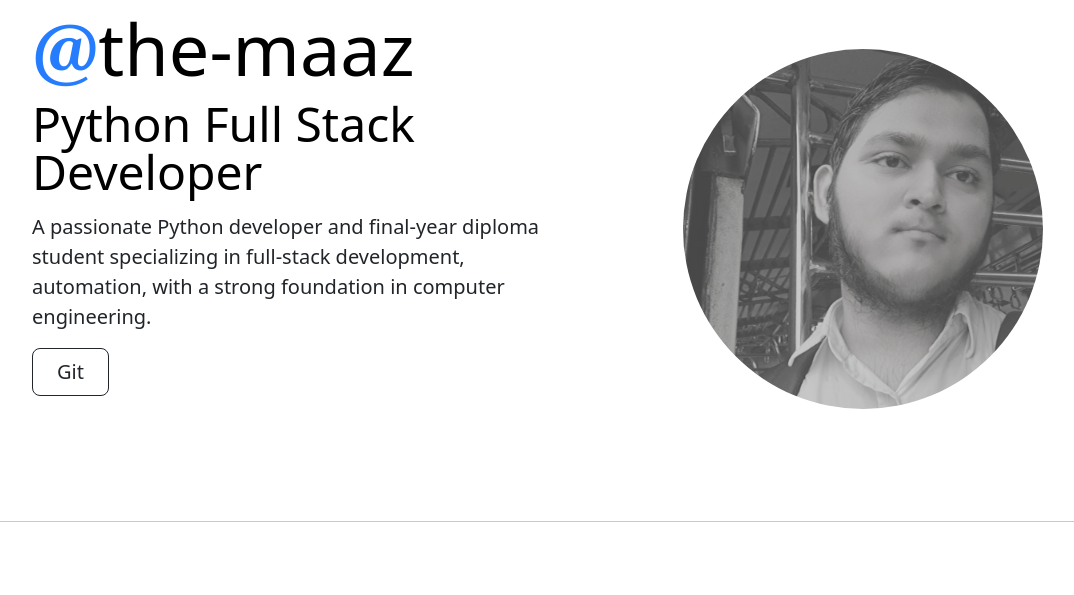
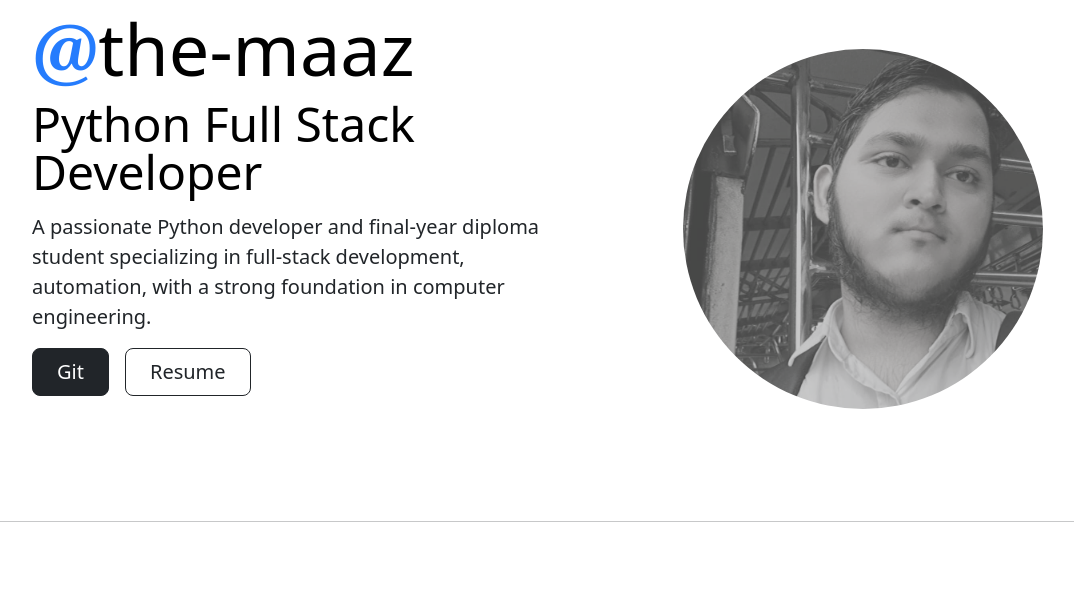
Before and after one commit to maazsiddiqui79/my-portfolio, a Flask app: page / in a window 1280 px wide. Shown: the part 97-692 px from the top of the page, without its empty margins (86-1160 px from the left). Run offline with Flask 3, Linux system fonts and the light colour scheme; data that the repository does not hold is empty; some libraries are stand-ins or nearby versions.

Commit message:
Added resume

```diff
--- a/app.py
+++ b/app.py
@@ -6,8 +6,8 @@ from werkzeug.utils import secure_filename
 import smtplib
 
 app = Flask(__name__)
-app.config['SQLALCHEMY_DATABASE_URI'] = 'postgresql+psycopg://go_todo_task_db_user:z3YSJb1og6V5aDVXuJqv9Kgsn7VgBpTO@dpg-d20liqndiees739m4op0-a.oregon-postgres.render.com/go_todo_task_db'
-# app.config['SQLALCHEMY_DATABASE_URI'] = 'sqlite:///my_databse.db'
+# app.config['SQLALCHEMY_DATABASE_URI'] = 'postgresql+psycopg://go_todo_task_db_user:z3YSJb1og6V5aDVXuJqv9Kgsn7VgBpTO@dpg-d20liqndiees739m4op0-a.oregon-postgres.render.com/go_todo_task_db'
+app.config['SQLALCHEMY_DATABASE_URI'] = 'sqlite:///my_databse.db'
 app.config['SQLALCHEMY_TRACK_MODIFICATIONS'] = False
 db = SQLAlchemy(app=app)
 ckeditor = CKEditor(app)
--- a/templates/index.html
+++ b/templates/index.html
@@ -31,11 +31,19 @@ block head %}
       </p>
       <div class="d-grid gap-2 d-md-flex justify-content-md-start">
             <a
-              class="btn btn-outline-dark btn-lg px-4 me-md-2"
+              class="btn btn-dark btn-lg px-4 me-md-2"
               href="https://github.com/maazsiddiqui79"
               target="_blank"
             >
               Git
+            </a>
+
+            <a
+              class="btn btn-outline-dark btn-lg px-4 me-md-2"
+              href="https://drive.google.com/file/d/12QjslxE5O1K-yP-KNqAwv-dUOELkO0jp/view?usp=sharing"
+              target="_blank"
+            >
+              Resume
             </a>
           </div>
     </div>
```
